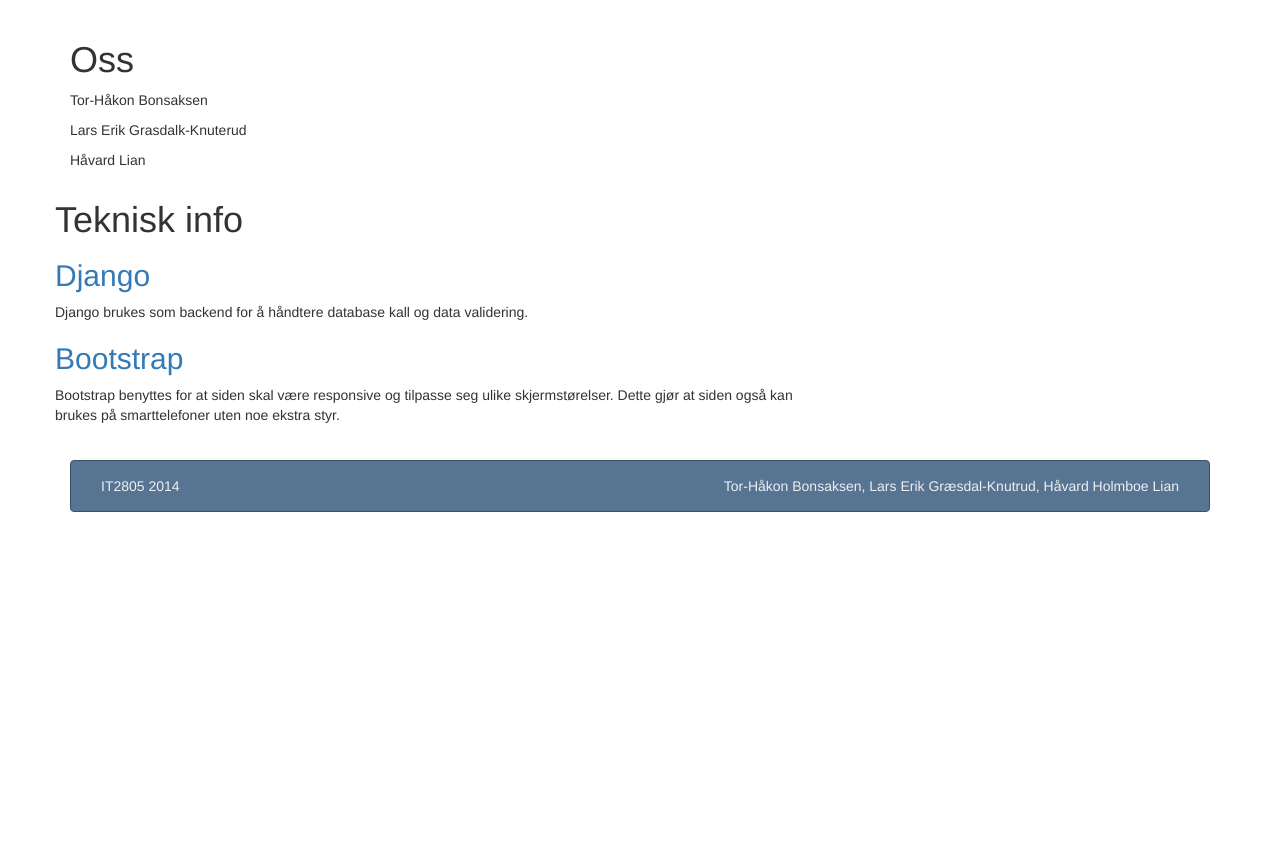
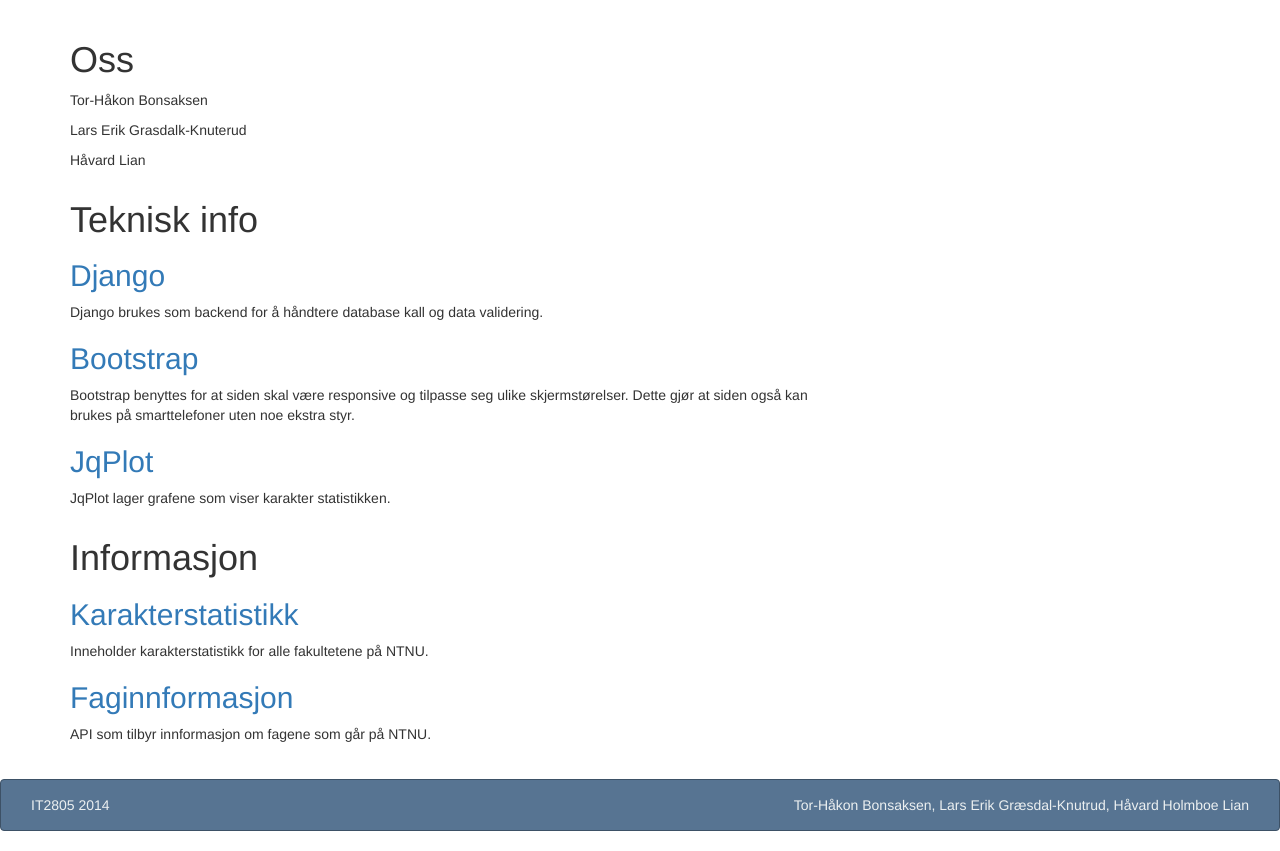
Before and after one commit to Torrib/gradestats, a Django app: page /about/ in a window 1280 px wide. Shown: the part 57-908 px from the top of the page. Before the commit the page ends 569 px from the top, so only its background shows below. Run offline with Django 3.2, Linux system fonts and the light colour scheme; some libraries are stand-ins or nearby versions.

Commit message:
Completed about page

```diff
--- a/templates/about.html
+++ b/templates/about.html
@@ -10,6 +10,7 @@
     <p>Lars Erik Grasdalk-Knuterud</p>
     <p>Håvard Lian</p>
 </div>
+</div>
 <div class="row">
     <div class="col-md-8">
         <h1>Teknisk info</h1>
@@ -19,6 +20,18 @@
         <a href="http://getbootstrap.com/"><h2>Bootstrap</h2></a>
         <p>Bootstrap benyttes for at siden skal være responsive og tilpasse seg ulike skjermstørelser.
             Dette gjør at siden også kan brukes på smarttelefoner uten noe ekstra styr.</p>
+        <a href="http://www.jqplot.com/"><h2>JqPlot</h2></a>
+        <p>JqPlot lager grafene som viser karakter statistikken.</p>
     </div>
 </div>
+<div class="row">
+    <div class="col-md-8">
+        <h1>Informasjon</h1>
+        <a href="http://www.ntnu.no/karstat/login.do"><h2>Karakterstatistikk</h2></a>
+        <p>Inneholder karakterstatistikk for alle fakultetene på NTNU.</p>
+        <a href="www.ime.ntnu.no/api"><h2>Faginnformasjon</h2></a>
+        <p>API som tilbyr innformasjon om fagene som går på NTNU.</p>
+    </div>
+</div>
+
 {% endblock content %}
```
